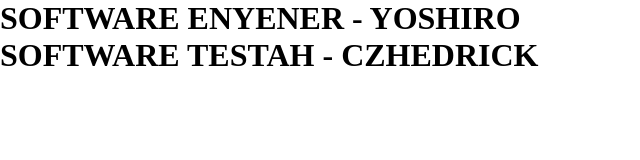
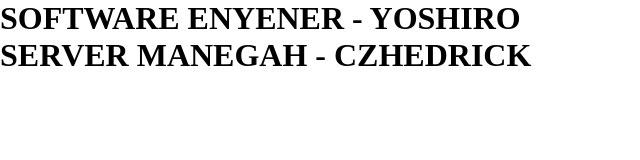
Before and after one commit to yoshirodev/chatsys, a website: page public/authors.html in a window 1280 px wide. Shown: the whole page, without its empty margins (0-640 px from the left). Drawn offline with Linux system fonts and the light colour scheme.

Commit message:
updated authots

```diff
--- a/public/authors.html
+++ b/public/authors.html
@@ -8,6 +8,6 @@
 </head>
 <body>
     <h1>SOFTWARE ENYENER - YOSHIRO</h1>
-    <h1>SOFTWARE TESTAH - CZHEDRICK</h1>
+    <h1>SERVER MANEGAH - CZHEDRICK</h1>
 </body>
 </html>
```
